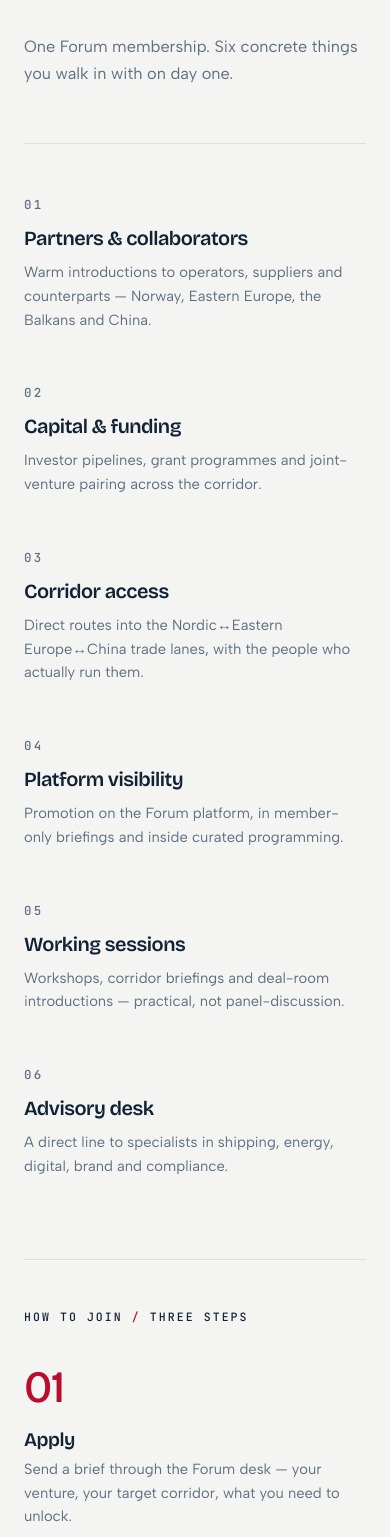
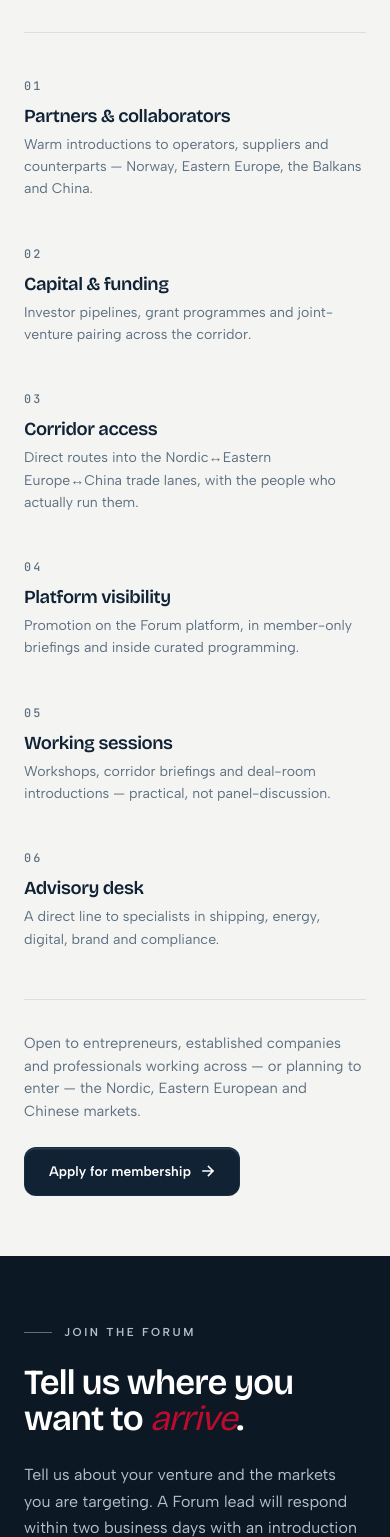
Before and after one commit to AndrewMoisa/nefrod, a Next.js app: page / in a window 390 px wide. Shown: the part 5269-6806 px from the top of the page. Built offline with nearby package versions, Linux system fonts and the light colour scheme.

Commit message:
style(members): drop intro + 3-step process, tighten headline and benefit grid

```diff
--- a/components/Members.tsx
+++ b/components/Members.tsx
@@ -34,24 +34,6 @@ const benefits = [
   },
 ];
 
-const steps = [
-  {
-    num: "01",
-    title: "Apply",
-    body: "Send a brief through the Forum desk — your venture, your target corridor, what you need to unlock.",
-  },
-  {
-    num: "02",
-    title: "Review",
-    body: "The Forum team reviews fit and routing. Two business days for an initial response.",
-  },
-  {
-    num: "03",
-    title: "Onboard",
-    body: "Introductions go out, working session calendar opens, your platform listing goes live.",
-  },
-];
-
 export default function Members() {
   return (
     <section id="members" className="bg-paper py-[60px] md:py-[84px]">
@@ -70,76 +52,35 @@ export default function Members() {
         <Reveal
           as="h2"
           index={0}
-          className="mb-7 mt-16 max-w-[920px] text-[clamp(2.4rem,4.6vw,4.4rem)] font-semibold leading-[1.0] tracking-[-0.035em] md:mt-24"
+          className="mb-12 mt-14 max-w-[920px] text-[clamp(2.2rem,4.2vw,3.8rem)] font-semibold leading-[1.05] tracking-[-0.035em] md:mb-16 md:mt-20"
         >
           Membership is access to{" "}
           <span className="text-nordic">deal flow, capital and the corridor.</span>
         </Reveal>
 
-        {/* Intro */}
-        <Reveal
-          as="p"
-          index={1}
-          className="mb-14 max-w-[560px] text-[1.02rem] leading-[1.66] text-slate md:mb-20"
-        >
-          One Forum membership. Six concrete things you walk in with on day one.
-        </Reveal>
-
         {/* Benefits — 3 x 2 editorial grid */}
-        <div className="grid grid-cols-1 gap-x-10 gap-y-12 border-t border-hairline pt-12 md:grid-cols-3 md:gap-y-14 md:pt-14">
+        <div className="grid grid-cols-1 gap-x-10 gap-y-10 border-t border-hairline pt-10 md:grid-cols-3 md:gap-y-12 md:pt-12">
           {benefits.map((b, i) => (
             <Reveal as="article" key={b.num} index={i}>
-              <span className="font-mono text-[0.78rem] font-medium uppercase tracking-[0.18em] text-slate">
+              <span className="font-mono text-[0.74rem] font-medium uppercase tracking-[0.18em] text-slate">
                 {b.num}
               </span>
-              <h3 className="mt-3 text-[1.25rem] font-semibold leading-[1.15] tracking-[-0.015em] text-navy">
+              <h3 className="mt-2.5 text-[1.15rem] font-semibold leading-[1.15] tracking-[-0.015em] text-navy">
                 {b.title}
               </h3>
-              <p className="mt-3 text-[0.92rem] leading-[1.62] text-slate">
+              <p className="mt-2 text-[0.88rem] leading-[1.58] text-slate">
                 {b.body}
               </p>
             </Reveal>
           ))}
         </div>
 
-        {/* How to join — process */}
-        <div className="mt-20 border-t border-hairline pt-12 md:mt-28 md:pt-14">
-          <Reveal
-            as="div"
-            index={0}
-            className="mb-10 flex items-baseline justify-between md:mb-14"
-          >
-            <span className="font-mono text-[0.72rem] font-medium uppercase tracking-[0.18em] text-navy">
-              How to join <span className="text-nordic">/</span> three steps
-            </span>
-            <span className="hidden font-mono text-[0.7rem] uppercase tracking-[0.14em] text-slate md:inline">
-              ~ two business days to first response
-            </span>
-          </Reveal>
-
-          <div className="grid grid-cols-1 gap-12 md:grid-cols-3 md:gap-x-10">
-            {steps.map((s, i) => (
-              <Reveal as="article" key={s.num} index={i}>
-                <span className="font-display text-[2.8rem] font-medium leading-none tracking-[-0.02em] text-nordic">
-                  {s.num}
-                </span>
-                <h3 className="mt-5 text-[1.2rem] font-semibold leading-[1.15] tracking-[-0.015em] text-navy">
-                  {s.title}
-                </h3>
-                <p className="mt-2 max-w-[320px] text-[0.92rem] leading-[1.62] text-slate">
-                  {s.body}
-                </p>
-              </Reveal>
-            ))}
-          </div>
-        </div>
-
         {/* Eligibility + CTA */}
-        <div className="mt-16 flex flex-col items-start justify-between gap-7 border-t border-hairline pt-10 md:mt-24 md:flex-row md:items-center md:gap-10 md:pt-12">
+        <div className="mt-12 flex flex-col items-start justify-between gap-6 border-t border-hairline pt-8 md:mt-16 md:flex-row md:items-center md:gap-10 md:pt-10">
           <Reveal
             as="p"
             index={0}
-            className="max-w-[560px] text-[0.95rem] leading-[1.6] text-slate"
+            className="max-w-[560px] text-[0.92rem] leading-[1.55] text-slate"
           >
             Open to entrepreneurs, established companies and professionals
             working across — or planning to enter — the Nordic, Eastern
```
